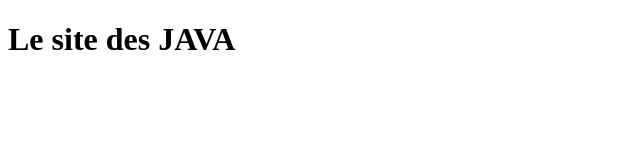
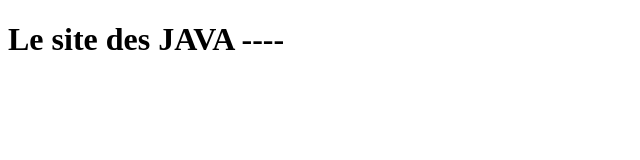
Before and after one commit to AlizeeSchwartz/test, a plain HTML site: page index.html in a window 1280 px wide. Shown: the full height of the page, 0-640 px from the left. Drawn offline with Linux system fonts and the light colour scheme.

Commit message:
test modifier

```diff
--- a/index.html
+++ b/index.html
@@ -7,6 +7,6 @@
     <title>Document</title>
   </head>
   <body>
-    <h1>Le site des JAVA</h1>
+    <h1>Le site des JAVA ----</h1>
   </body>
 </html>
```
